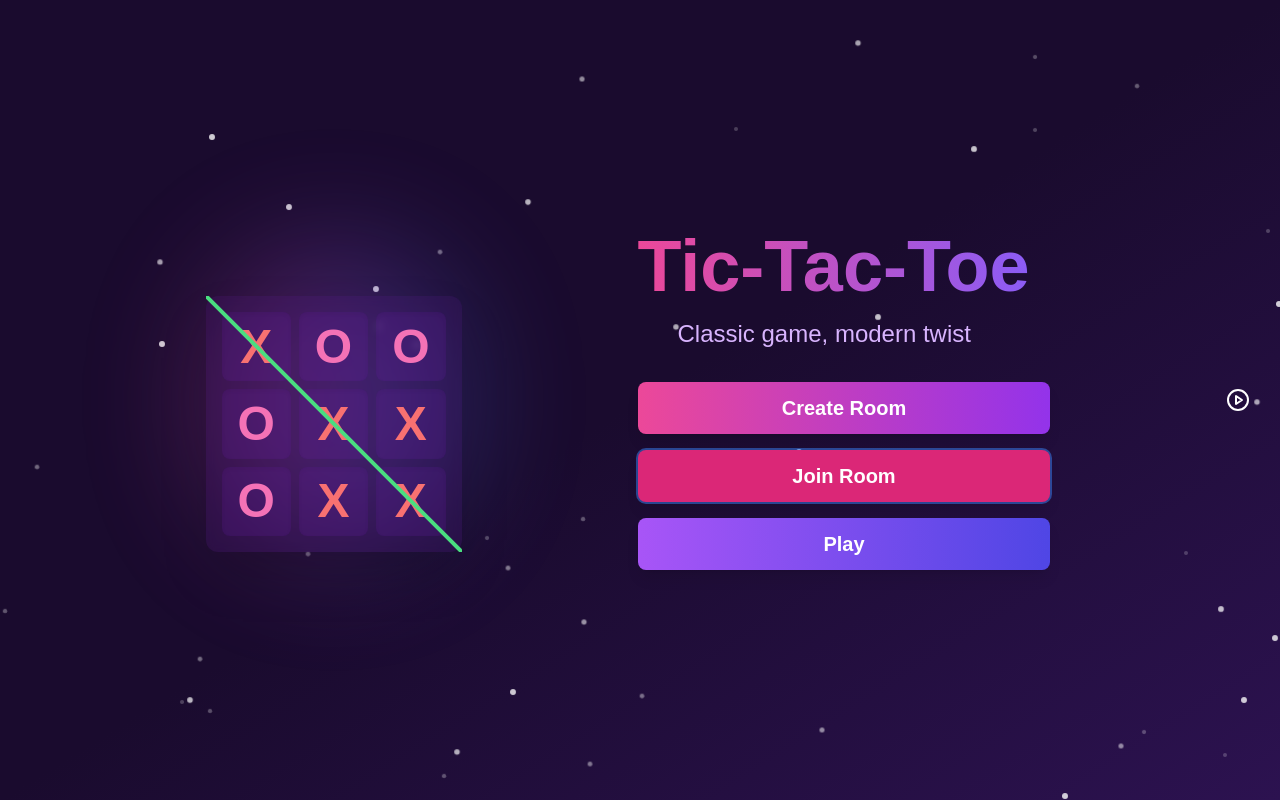
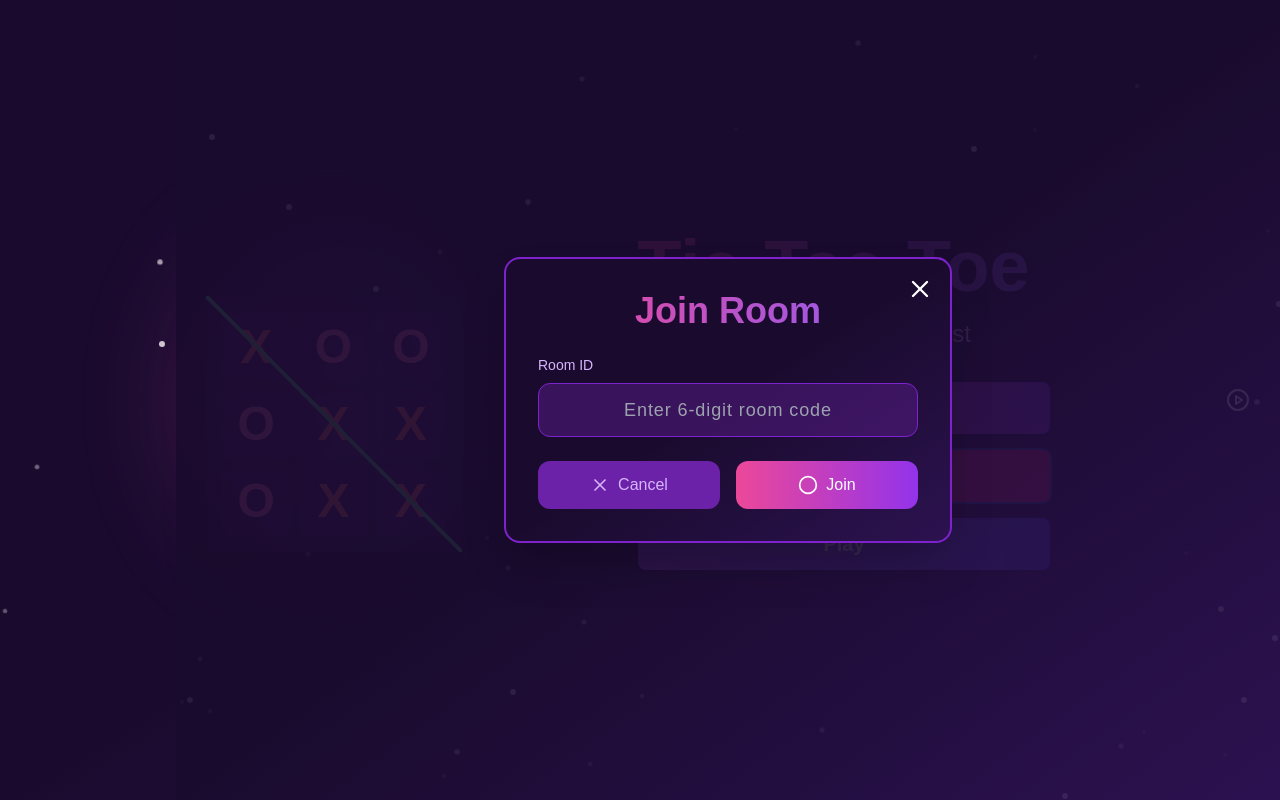
Before and after one commit to wheval/stark-tic-tac-toe, a Next.js app in the folder client/: page / in a window 1280 px wide. Both pictures are taken after a click on the button "Join Room". Built offline with nearby package versions, Linux system fonts and the light colour scheme.

Commit message:
added a modal on clicking join room

```diff
--- /dev/null
+++ b/client/app/components/JoinRoomModal.tsx
@@ -0,0 +1,110 @@
+import React, { useState } from "react";
+import { motion } from "framer-motion";
+import { X, Circle } from "lucide-react";
+
+interface ModalProps {
+  isOpen: boolean;
+  onClose: () => void;
+}
+
+interface JoinRoomModalProps extends ModalProps {
+  onJoin: (roomId: string) => void;
+}
+
+export const JoinRoomModal: React.FC<JoinRoomModalProps> = ({
+  isOpen,
+  onClose,
+  onJoin
+}) => {
+  const [roomId, setRoomId] = useState("");
+
+  const handleClose = () => {
+    setRoomId("");
+    onClose();
+  };
+
+  const handleSubmit = (e: React.FormEvent) => {
+    e.preventDefault();
+    if (roomId.trim() === "") {
+      alert("Please enter a valid Room ID");
+      return;
+    }
+    onJoin(roomId);
+    handleClose();
+  };
+
+  if (!isOpen) return null;
+
+  return (
+    <div className="fixed inset-0 z-50 flex items-center justify-center md:justify-center">
+      {/* Backdrop */}
+      <div className="absolute inset-0 bg-gradient-to-br from-[#1a0b2e] via-[#1a0b2e] to-[#2c1250] opacity-90"></div>
+
+      {/* Modal */}
+      <motion.div
+        initial={{ opacity: 0, scale: 0.7 }}
+        animate={{ opacity: 1, scale: 1 }}
+        transition={{ type: "spring", stiffness: 300, damping: 20 }}
+        className="relative z-10 bg-gradient-to-br from-[#1a0b2e] via-[#1a0b2e] to-[#2c1250] rounded-2xl shadow-2xl border-2 border-purple-700 p-8 w-full max-w-md overflow-hidden"
+      >
+
+        {/* Close Button */}
+        <button
+          onClick={handleClose}
+          className="absolute top-4 right-4 text-white hover:text-red-400 transition-colors group"
+          aria-label="Close modal"
+        >
+          <X size={28} className="group-hover:rotate-180 transition-transform" strokeWidth={2} />
+        </button>
+
+        {/* Modal Content */}
+        <div className="relative z-10">
+          <h2 className="text-4xl font-bold mb-6 text-transparent bg-clip-text bg-gradient-to-r from-pink-500 to-violet-500 text-center">
+            Join Room
+          </h2>
+          <form onSubmit={handleSubmit} className="space-y-6">
+            {/* Room ID Input */}
+            <div>
+              <label htmlFor="roomId" className="block text-sm font-medium text-purple-300 mb-2">
+                Room ID
+              </label>
+              <input
+                type="text"
+                id="roomId"
+                value={roomId}
+                onChange={(e) => setRoomId(e.target.value)}
+                placeholder="Enter 6-digit room code"
+                className="w-full px-4 py-3 bg-purple-900 bg-opacity-50 border border-purple-700 rounded-xl text-white focus:outline-none focus:ring-2 focus:ring-pink-500 tracking-wider text-center text-lg"
+                required
+                maxLength={6}
+              />
+            </div>
+
+            {/* Buttons */}
+            <div className="flex space-x-4">
+              <motion.button
+                type="button"
+                onClick={handleClose}
+                whileHover={{ scale: 1.05 }}
+                whileTap={{ scale: 0.95 }}
+                className="flex-1 py-3 bg-purple-800 text-purple-300 rounded-xl flex items-center justify-center space-x-2 hover:bg-purple-700 transition-colors"
+              >
+                <X size={20} />
+                <span>Cancel</span>
+              </motion.button>
+              <motion.button
+                type="submit"
+                whileHover={{ scale: 1.05 }}
+                whileTap={{ scale: 0.95 }}
+                className="flex-1 py-3 bg-gradient-to-r from-pink-500 to-purple-600 text-white rounded-xl flex items-center justify-center space-x-2 hover:from-pink-600 hover:to-purple-700 transition-all"
+              >
+                <Circle size={20} />
+                <span>Join</span>
+              </motion.button>
+            </div>
+          </form>
+        </div>
+      </motion.div>
+    </div>
+  );
+};
--- a/client/app/globals.css
+++ b/client/app/globals.css
@@ -19,3 +19,8 @@ body {
   background: var(--background);
   font-family: Arial, Helvetica, sans-serif;
 }
+
+html, body {
+  height: 100%;
+  margin: 0;
+}
--- a/client/app/page.tsx
+++ b/client/app/page.tsx
@@ -4,14 +4,22 @@ import { useState, useEffect } from "react";
 import { motion } from "framer-motion";
 import { useClientOnly } from "./hooks/useClientOnly";
 import MusicToggleButton from "./components/MusicToggle";
+import { JoinRoomModal } from "./components/JoinRoomModal";
 
 export default function TicTacToeLanding() {
+  const [isJoinModalOpen, setIsJoinModalOpen] = useState(false);
+
   const handleCreateGame = () => {
     console.log("Create custom game");
   };
 
   const handleJoinGame = () => {
-    console.log("Join game");
+    setIsJoinModalOpen(true);
+  };
+
+  const handleJoinRoomSubmit = (roomId: string) => {
+    console.log("Joining room:", roomId);
+    setIsJoinModalOpen(false);
   };
 
   const handleRandomMatch = () => {
@@ -19,7 +27,6 @@ export default function TicTacToeLanding() {
   };
 
   return (
-
     <div className="min-h-screen bg-gradient-to-br from-[#1a0b2e] via-[#1a0b2e] to-[#2c1250] text-white flex flex-col md:flex-row items-center justify-center p-4 md:space-x-12 lg:space-x-44">
       <ParticleBackground />
       <GameBoard />
@@ -28,7 +35,12 @@ export default function TicTacToeLanding() {
         handleJoinGame={handleJoinGame}
         handleRandomMatch={handleRandomMatch}
       />
-          <MusicToggleButton  />
+      <MusicToggleButton />
+      <JoinRoomModal
+        isOpen={isJoinModalOpen}
+        onClose={() => setIsJoinModalOpen(false)}
+        onJoin={handleJoinRoomSubmit}
+      />
     </div>
   );
 }
@@ -199,8 +211,6 @@ function GameButton({
 }
 
 function ParticleBackground() {
-  //if (typeof window === "undefined") return null
-
   const isClient = useClientOnly();
   if (!isClient) return null;
 
```
Also changed, not shown: 1 other file (tests, documents, lock files or other folders).
